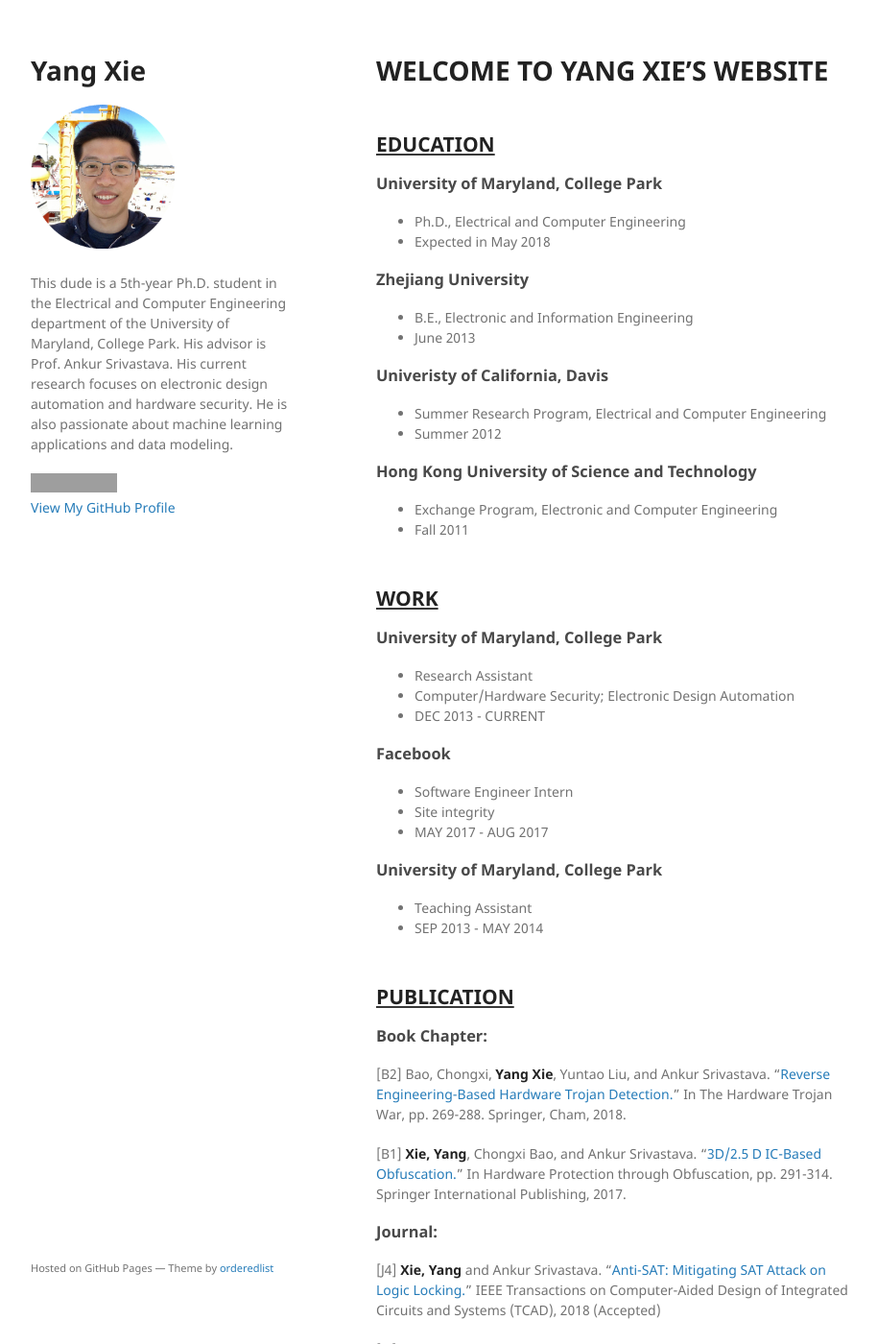
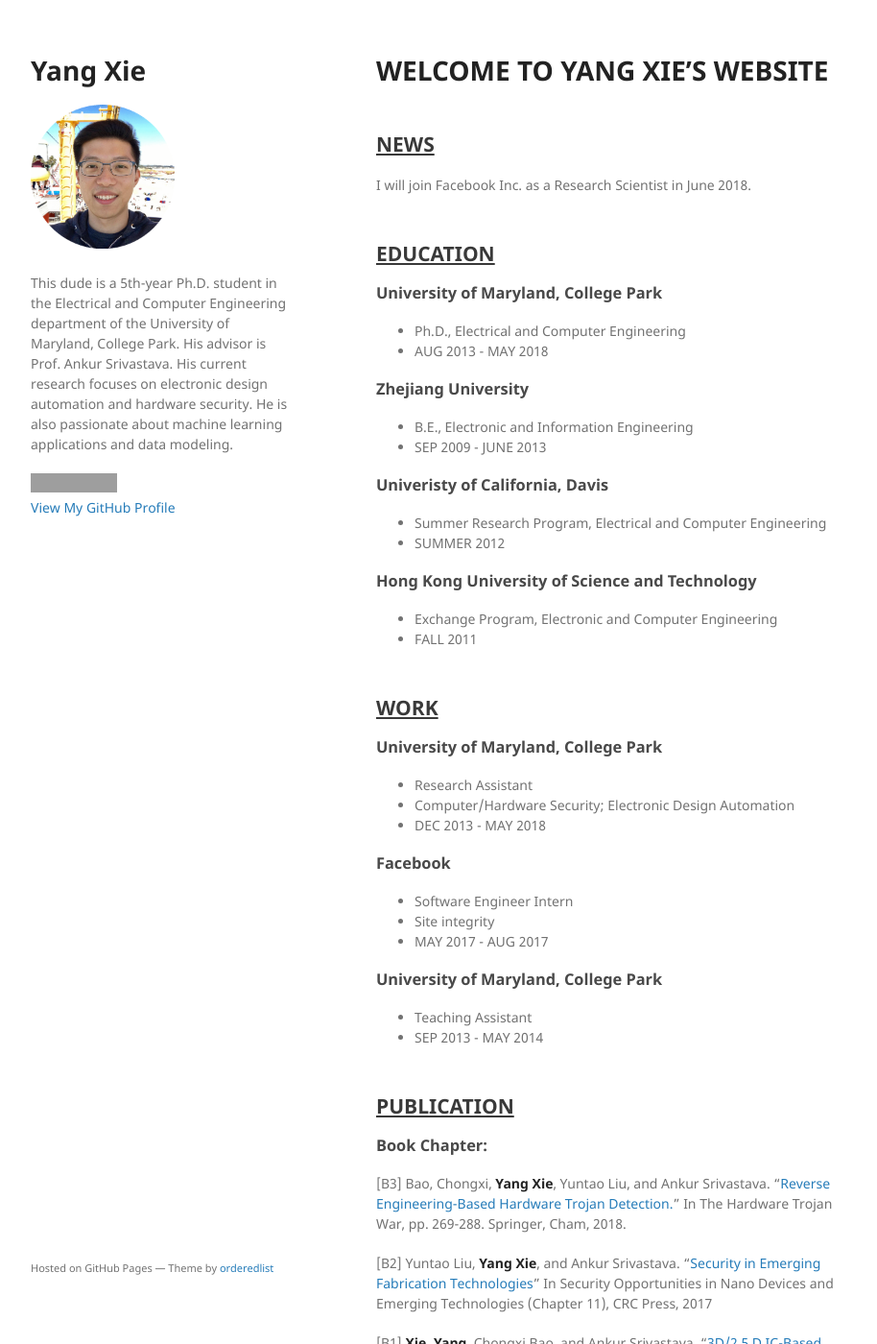
Before and after one commit to yxie/yxie.github.io, a Jekyll site: the page built from index.md, in a window 1280 px wide and 1400 px high. Shown: the whole window at 96% size, without its empty margins (178-1092 px from the left). Built offline with Jekyll 4.4.1, drawn with Linux system fonts in a browser that asks for light colours; our own code applies the rules of GitHub Pages for plain Markdown files; some of the changed text lies outside the part shown; grey boxes are pictures that could not be loaded.

Commit message:
UPDATE INDEX MD

```diff
--- a/index.md
+++ b/index.md
@@ -5,28 +5,31 @@ layout: default
 
 # WELCOME TO YANG XIE'S WEBSITE
 
-## __EDUCATION__
+## NEWS
+I will join Facebook Inc. as a Research Scientist in June 2018.
+
+## EDUCATION
 ### University of Maryland, College Park
 * Ph.D., Electrical and Computer Engineering
-* Expected in May 2018
+* AUG 2013 - MAY 2018
 
 ### Zhejiang University
 * B.E., Electronic and Information Engineering
-* June 2013
+* SEP 2009 - JUNE 2013
 
 ### Univeristy of California, Davis
 * Summer Research Program, Electrical and Computer Engineering
-* Summer 2012
+* SUMMER 2012
 
 ### Hong Kong University of Science and Technology
 * Exchange Program, Electronic and Computer Engineering
-* Fall 2011
+* FALL 2011
 
-## __WORK__
+## WORK
 ### University of Maryland, College Park
 * Research Assistant
 * Computer/Hardware Security; Electronic Design Automation
-* DEC 2013 - CURRENT
+* DEC 2013 - MAY 2018
 
 ### Facebook
 * Software Engineer Intern
@@ -37,10 +40,11 @@ layout: default
 * Teaching Assistant
 * SEP 2013 - MAY 2014
 
-## __PUBLICATION__
+## PUBLICATION
 ### Book Chapter:
+[B3] Bao, Chongxi, **Yang Xie**, Yuntao Liu, and Ankur Srivastava. "[Reverse Engineering-Based Hardware Trojan Detection.](https://link.springer.com/chapter/10.1007/978-3-319-68511-3_11)" In The Hardware Trojan War, pp. 269-288. Springer, Cham, 2018.
 
-[B2] Bao, Chongxi, **Yang Xie**, Yuntao Liu, and Ankur Srivastava. "[Reverse Engineering-Based Hardware Trojan Detection.](https://link.springer.com/chapter/10.1007/978-3-319-68511-3_11)" In The Hardware Trojan War, pp. 269-288. Springer, Cham, 2018.
+[B2] Yuntao Liu, **Yang Xie**, and Ankur Srivastava. "[Security in Emerging Fabrication Technologies](https://www.taylorfrancis.com/books/9781351965903)" In Security Opportunities in Nano Devices and Emerging Technologies (Chapter 11), CRC Press, 2017
 
 [B1] **Xie, Yang**, Chongxi Bao, and Ankur Srivastava. "[3D/2.5 D IC-Based Obfuscation.](https://link.springer.com/chapter/10.1007/978-3-319-49019-9_12)" In Hardware Protection through Obfuscation, pp. 291-314. Springer International Publishing, 2017.
 
@@ -76,7 +80,7 @@ layout: default
 
 [C1] Bao, Chongxi, **Yang Xie**, and Ankur Srivastava. "[A security-aware design scheme for better hardware Trojan detection sensitivity.](http://ieeexplore.ieee.org/abstract/document/7140236/)" In Hardware Oriented Security and Trust (HOST), 2015 IEEE International Symposium on, pp. 52-55. IEEE, 2015.
 
-## __ACADEMIC SERVICES__
+## ACADEMIC SERVICES
 ### Journal Reviewer:
 * Transactions on Computer-Aided Design of Integrated Circuits and Systems (TCAD)
 * Transactions on VLSI Systems (TVLSI)
@@ -85,6 +89,18 @@ layout: default
 * Transactions on Dependable and Secure Computing (TDSC)
 * Transactions on Emerging Topics in Computing (TETC)
 * Journal of Electronic Testing: Theory and Applications (JETTA)
+* Transactions on Embedded Computing Systems (TECS)
 
 ### Conference Reviewer:
 * International Symposium on Circuits and Systems (ISCAS), 2017-2018
+
+## MY GROUP @ UMD
+* [IDEA Lab](http://srivastava.umd.edu/)
+* [Prof. Ankur Srivastava](http://srivastava.umd.edu/people/professor/)
+* [Dr. Caleb Serafy](https://sites.google.com/site/cserafy1/)
+* [Dr. Tiantao Lu](https://sites.google.com/site/lutiantao/)
+* [Dr. Chongxi Bao](https://www.linkedin.com/in/chongxi/)
+* [Dr. Zhiyuan Yang](http://ece.umd.edu/~zyyang/)
+* [Yuntao Liu](http://ece.umd.edu/~ytliu/)
+* [Abhishek Chakraborty](http://ece.umd.edu/~abhi1990/abhishek.chakraborty.html)
+* [Ankit Mondal](http://ankitmondal100.wixsite.com/ankit-mondal)
```
